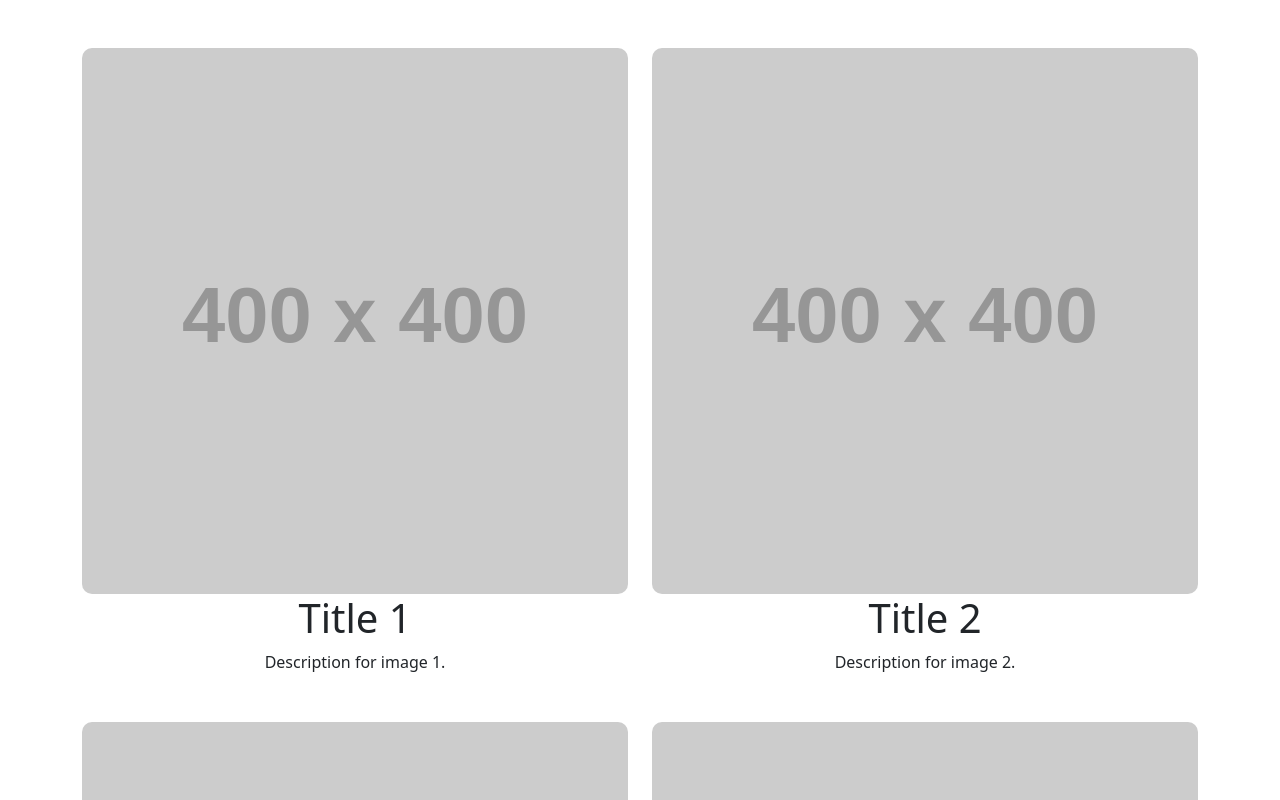
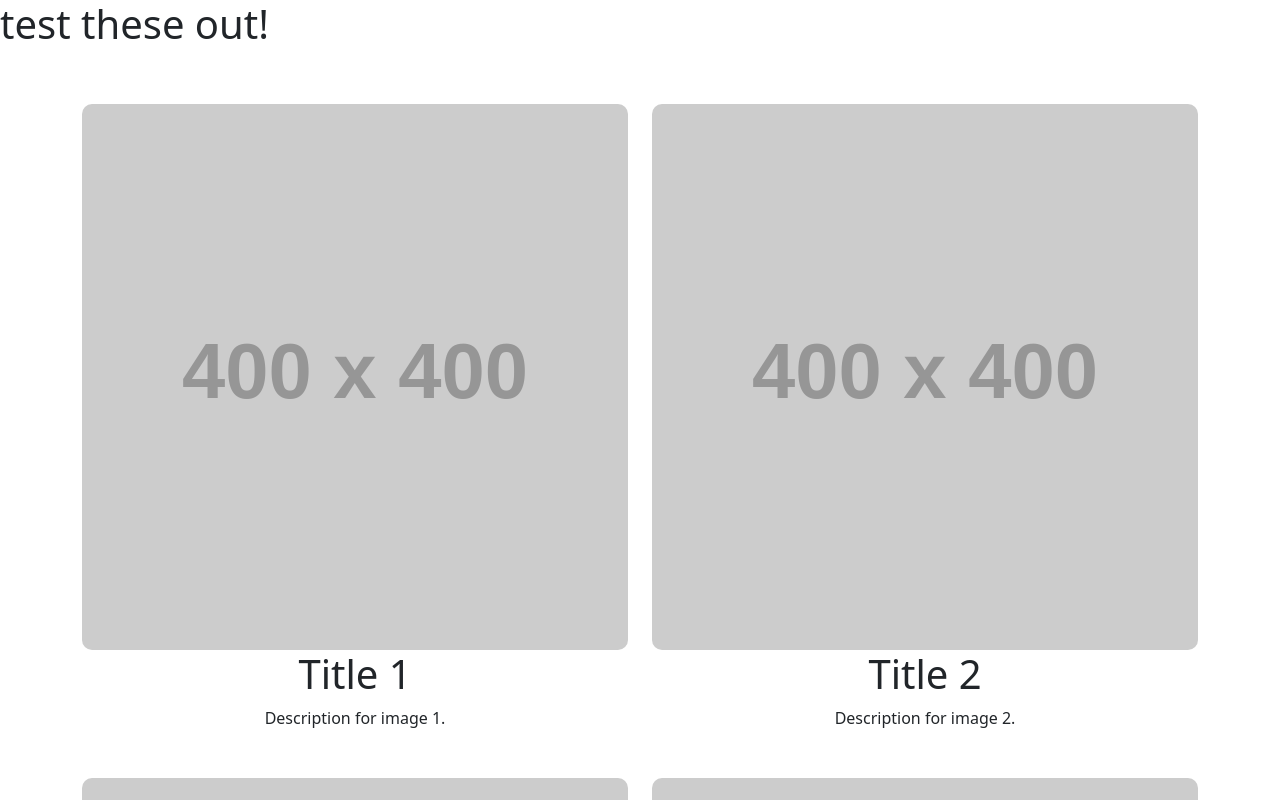
Before and after one commit to something-by/logo, a plain HTML site: page index.html in a window 1280 px wide. Shown: the top 800 px of the page. Drawn offline with nearby package versions, Linux system fonts and the light colour scheme; placeholder pictures from the web are drawn by us.

Commit message:
Update index.html

```diff
--- a/index.html
+++ b/index.html
@@ -20,6 +20,7 @@
 </head>
 <body>
 
+  <h1> test these out!</h1>
   <div class="container py-5">
     <div class="row">
       <!-- Image 1 -->
```
